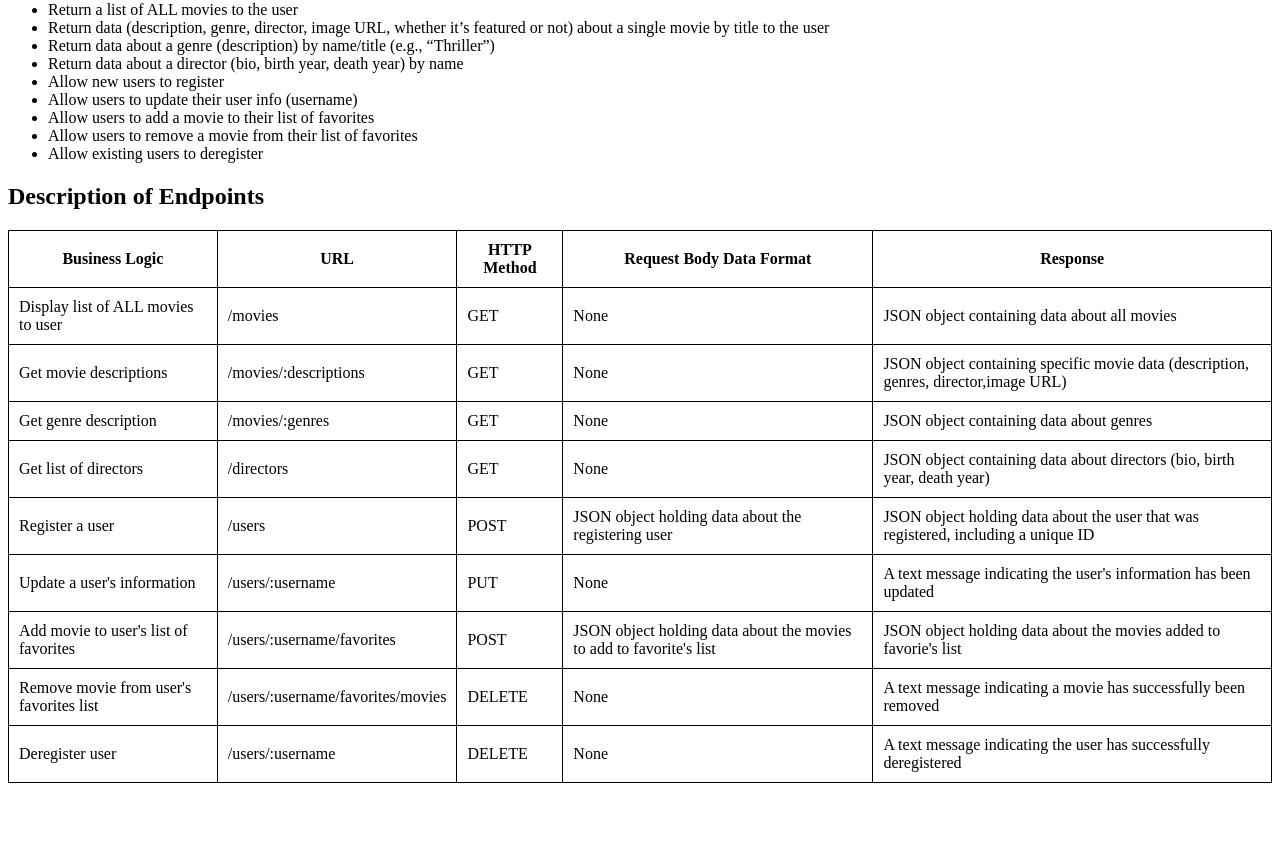
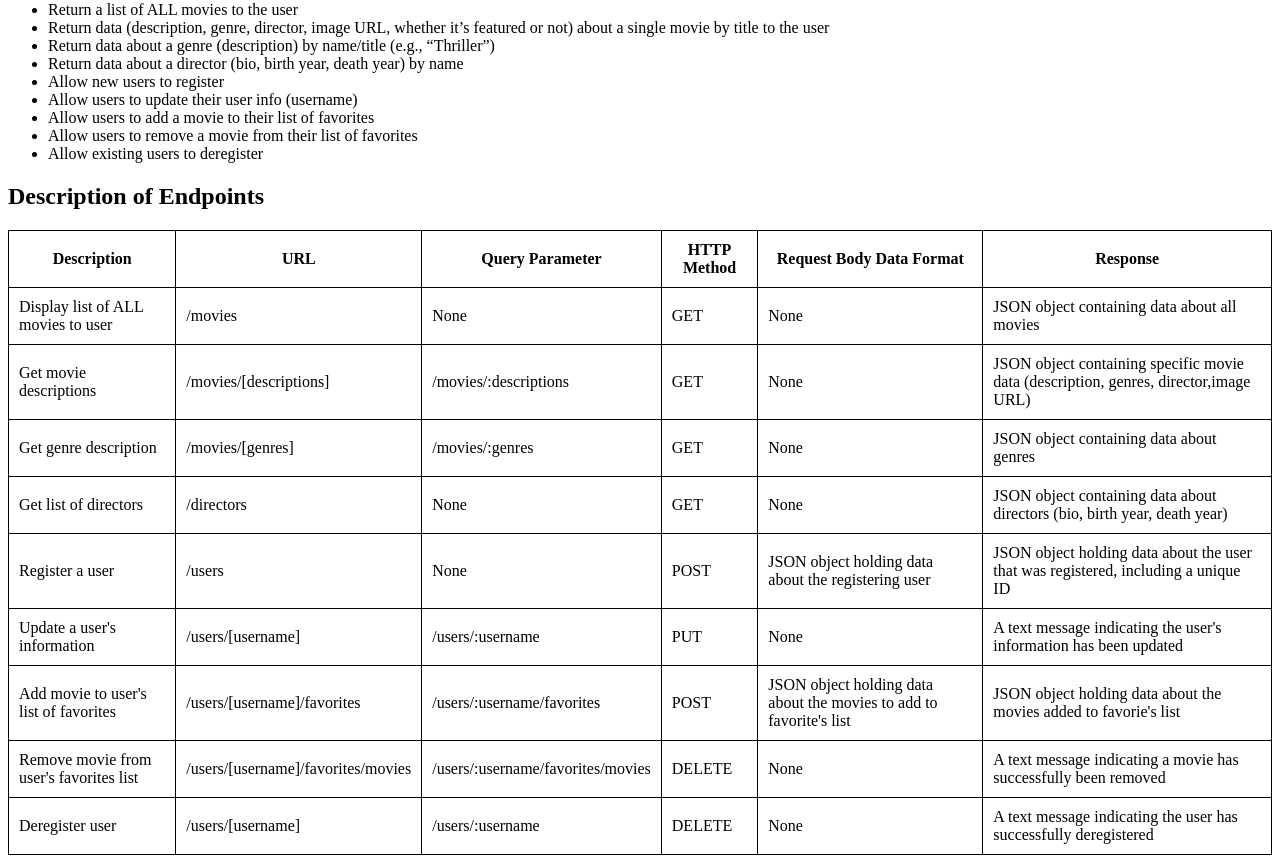
Before and after one commit to JBorchers/movie_api, a website: page public/documentation.html in a window 1280 px wide. Shown: the part 79-942 px from the top of the page. Before the commit the page ends 870 px from the top, so only its background shows below. Drawn offline with Linux system fonts and the light colour scheme.

Commit message:
added query parameters

```diff
--- a/public/documentation.html
+++ b/public/documentation.html
@@ -51,8 +51,9 @@
         <table>
             <thead>
                 <tr>
-                    <th>Business Logic</th>
+                    <th>Description</th>
                     <th>URL</th>
+                    <th>Query Parameter</th>
                     <th>HTTP Method</th>
                     <th>Request Body Data Format</th>
                     <th>Response</th>
@@ -61,12 +62,14 @@
             <tr>
                 <td>Display list of ALL movies to user</td>
                 <td>/movies</td>
+                <td>None</td>
                 <td>GET</td>
                 <td>None</td>
                 <td>JSON object containing data about all movies</td>
             </tr>
             <tr>
                 <td>Get movie descriptions</td>
+                <td>/movies/[descriptions]</td>
                 <td>/movies/:descriptions</td>
                 <td>GET</td>
                 <td>None</td>
@@ -74,6 +77,7 @@
             </tr>
             <tr>
                 <td>Get genre description</td>
+                <td>/movies/[genres]</td>
                 <td>/movies/:genres</td>
                 <td>GET</td>
                 <td>None</td>
@@ -82,6 +86,7 @@
             <tr>
                 <td>Get list of directors</td>
                 <td>/directors</td>
+                <td>None</td>
                 <td>GET</td>
                 <td>None</td>
                 <td>JSON object containing data about directors (bio, birth year, death year)</td>
@@ -89,12 +94,14 @@
             <tr>
                 <td>Register a user</td>
                 <td>/users</td>
+                <td>None</td>
                 <td>POST</td>
                 <td>JSON object holding data about the registering user</td>
                 <td>JSON object holding data about the user that was registered, including a unique ID</td>
             </tr>
             <tr>
                 <td>Update a user's information</td>
+                <td>/users/[username]</td>
                 <td>/users/:username</td>
                 <td>PUT</td>
                 <td>None</td>
@@ -102,6 +109,7 @@
             </tr>
             <tr>
                 <td>Add movie to user's list of favorites</td>
+                <td>/users/[username]/favorites</td>
                 <td>/users/:username/favorites</td>
                 <td>POST</td>
                 <td>JSON object holding data about the movies to add to favorite's list</td>
@@ -109,6 +117,7 @@
             </tr>
             <tr>
                 <td>Remove movie from user's favorites list</td>
+                <td>/users/[username]/favorites/movies</td>
                 <td>/users/:username/favorites/movies</td>
                 <td>DELETE</td>
                 <td>None</td>
@@ -116,6 +125,7 @@
             </tr>
             <tr>
                 <td>Deregister user</td>
+                <td>/users/[username]</td>
                 <td>/users/:username</td>
                 <td>DELETE</td>
                 <td>None</td>
```
